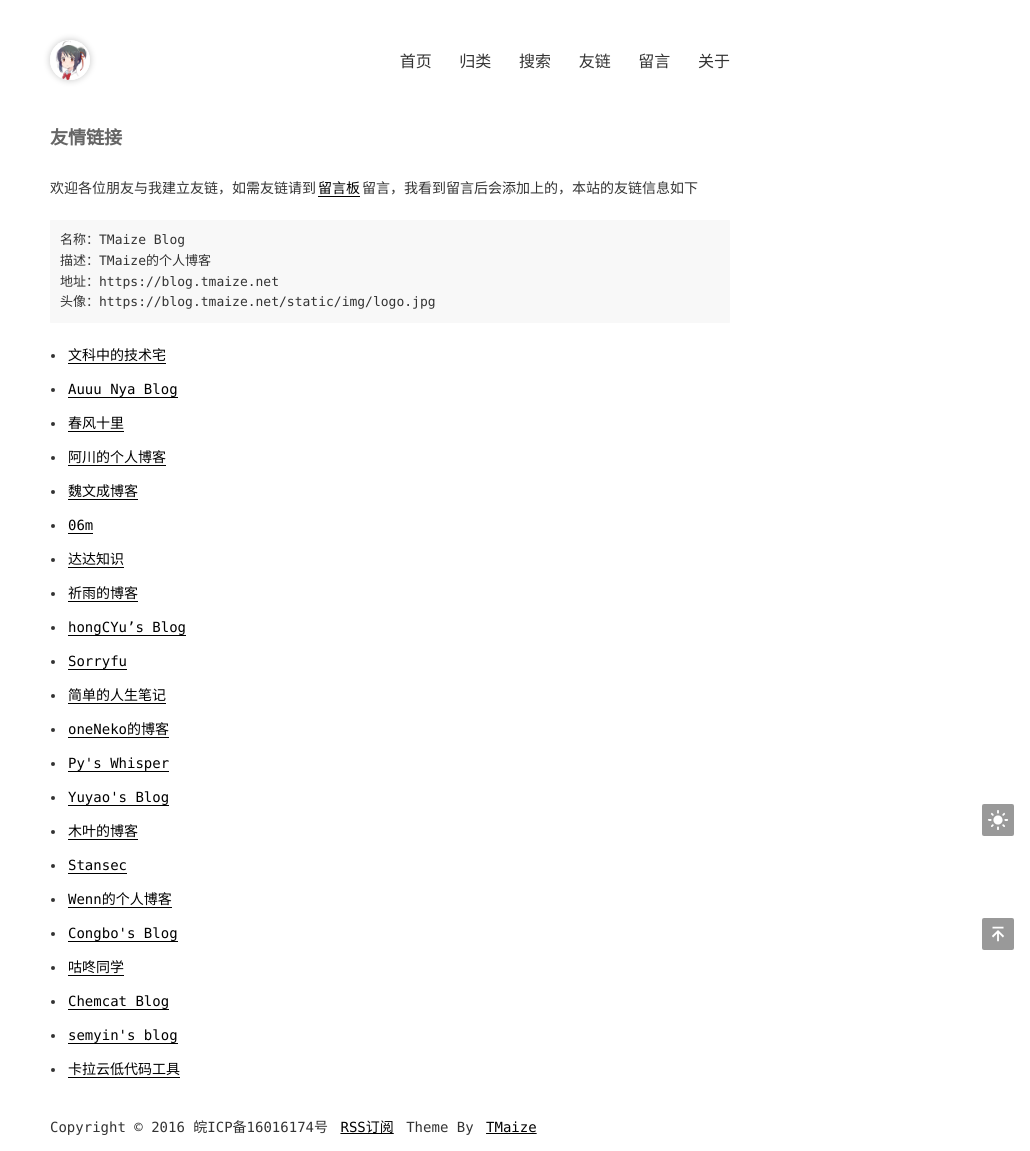
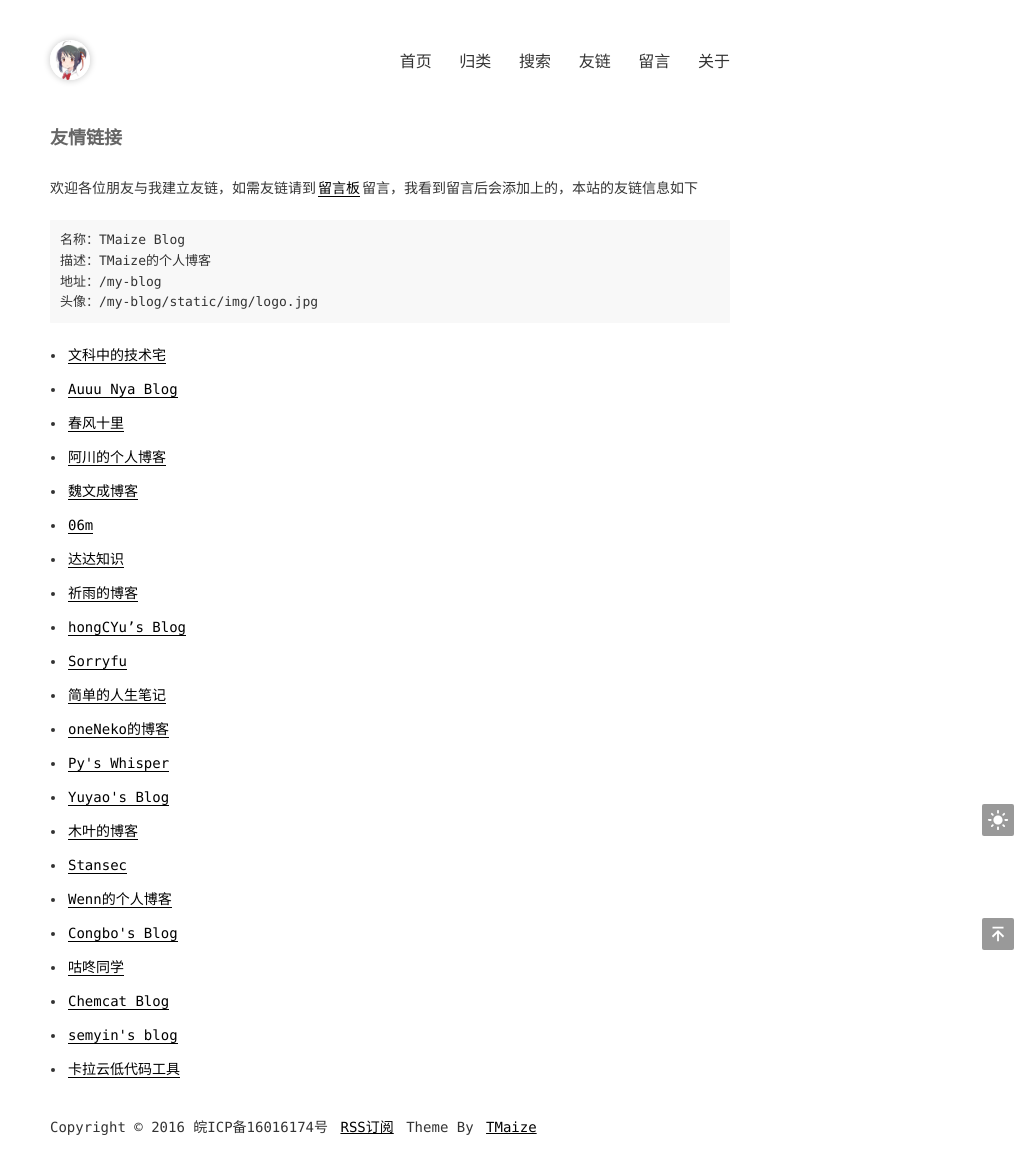
Before and after one commit to hhao97/my-blog, a Jekyll site: the page built from pages/links.md, in a window 1280 px wide. Shown: the whole page, without its empty margins (250-1280 px from the left). Built offline with Jekyll 4.4.1, drawn with Linux system fonts in a browser that asks for light colours.

Commit message:
Update _config.yml

```diff
--- a/_config.yml
+++ b/_config.yml
@@ -17,8 +17,8 @@ exclude: ['CNAME', 'README.md', 'LICENSE', '_site', 'dist', 'Gemfile', 'Gemfile.
 
 # 域名配置
 # baseurl配置,如果网站部署在根目录下的其他目录中，请设置为 /目录名
-domainUrl: 'https://blog.tmaize.net'
-baseurl: ''
+#domainUrl: 'https://blog.tmaize.net'
+baseurl: '/my-blog'
 
 # 吐个槽地址，会在chat页面中重定向到该地址
 tucaoUrl: https://support.qq.com/product/86335
```
